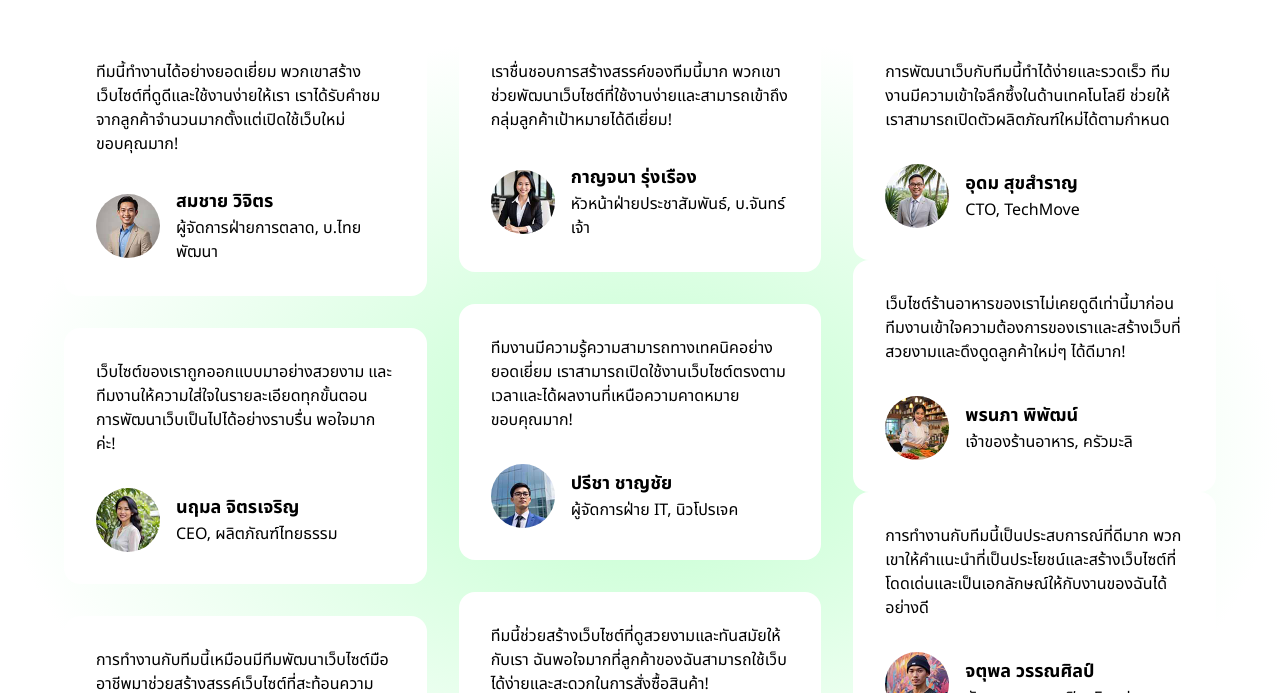
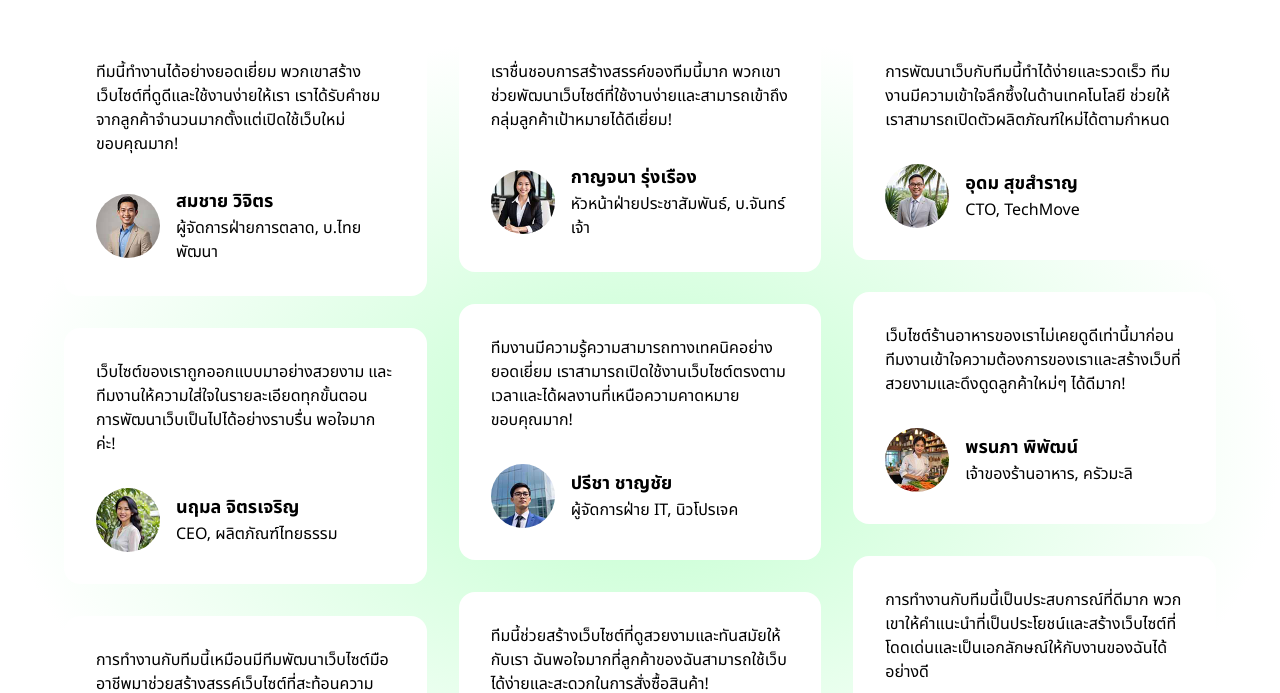
Before and after one commit to attanomad/shiwawan, a Next.js app: page / in a window 1280 px wide. Shown: the part 2287-2980 px from the top of the page. Built offline with nearby package versions, Linux system fonts and the light colour scheme.

Commit message:
fix: incorrect css display

```diff
--- a/components/testimonials-section/TestimonialsSection.tsx
+++ b/components/testimonials-section/TestimonialsSection.tsx
@@ -29,7 +29,7 @@ export default function TestimonialsSection() {
           <div
             key="idx"
             className={`flex flex-col gap-4 md:gap-8${
-              idx === testimonialChunkList.length - 1 ? " hidden lg:block" : ""
+              idx === testimonialChunkList.length - 1 ? " hidden lg:flex" : ""
             }`}
           >
             {chunk.map((t) => (
```
